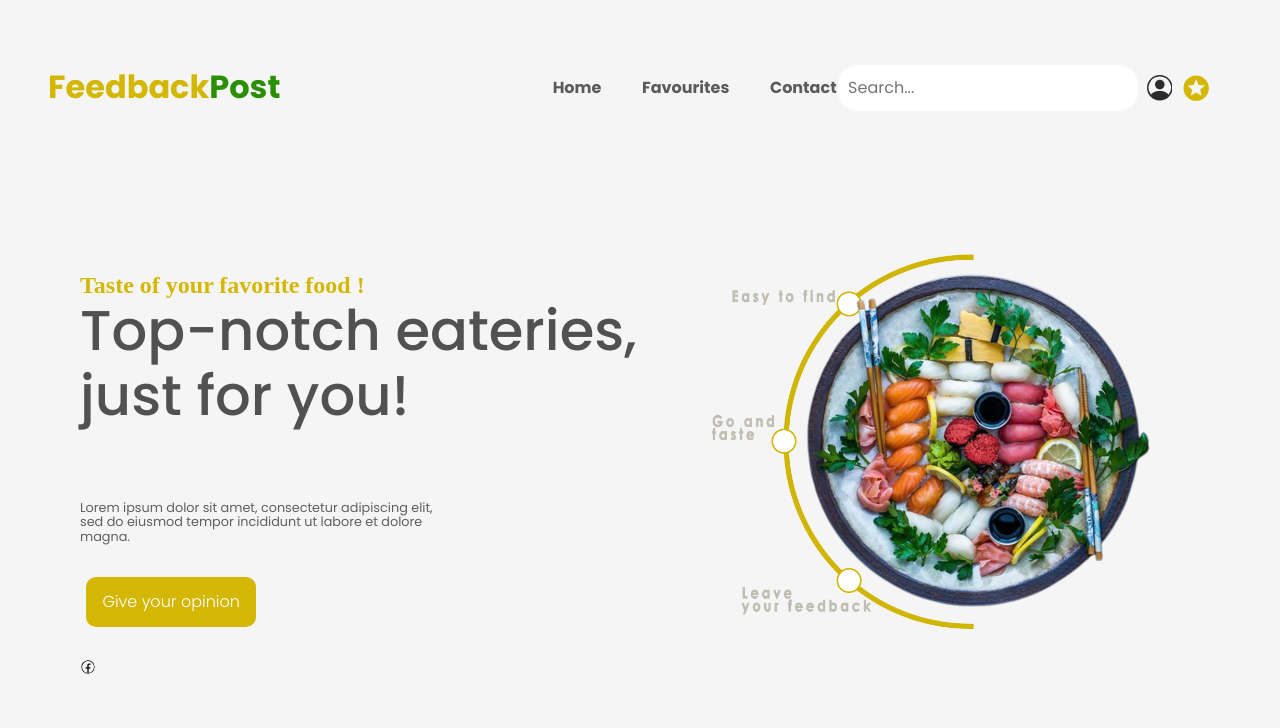
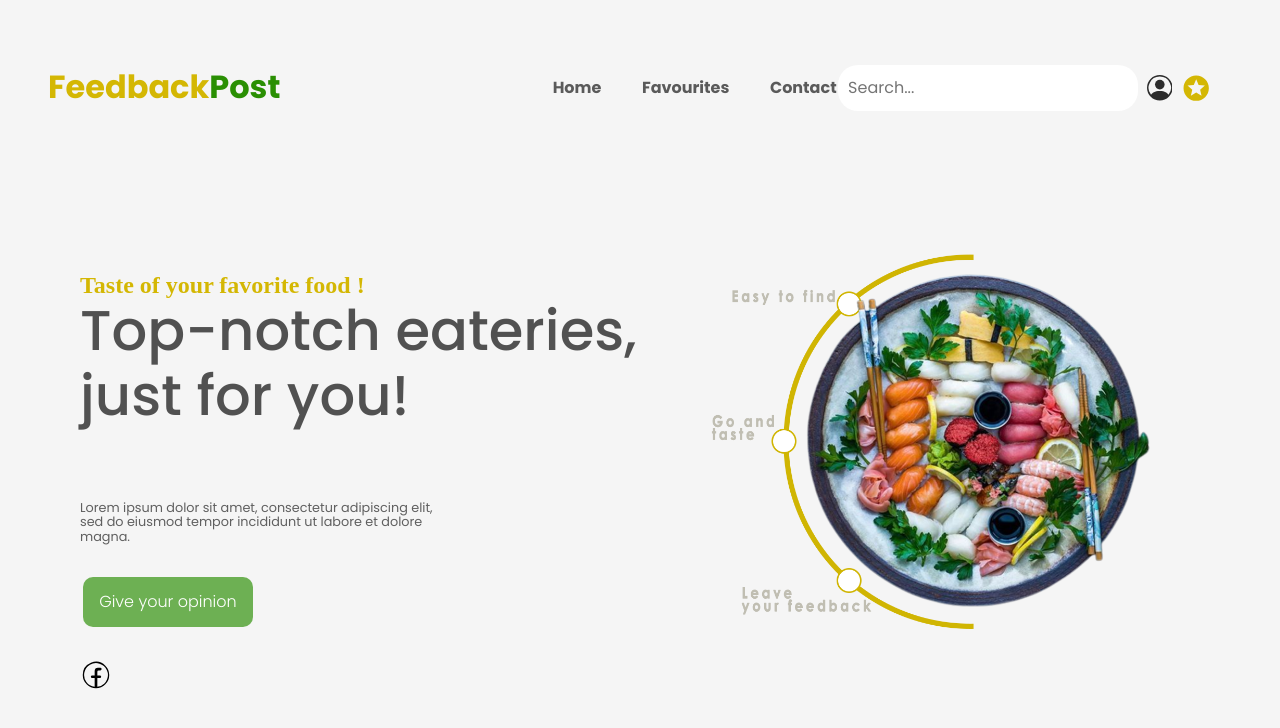
Before and after one commit to Moiso2001/FeedbackPost, a React (Vite) app: page / in a window 1280 px wide. Shown: the top 728 px of the page. Built offline with nearby package versions, Linux system fonts and the light colour scheme; some icons are missing; a web font is replaced by a local one.

Commit message:
My last CSS today

```diff
--- a/src/components/Home/Home.module.css
+++ b/src/components/Home/Home.module.css
@@ -37,11 +37,56 @@
     border: none;
     border-radius: 10px;
 
-    background-color: #D4B703;
+    background-color: #2b8f03aa;
     color: white;
 
     font-weight: 300;
 
     padding: 1em;
-    margin: 1.2em 0 2em 0.4em;
+    margin: 1.2em 0 2em 0.2em;
+
+    transition: background-color 0.3s ease;
 }
+
+.div_text button:hover{
+    background-color: #2b8f037c;
+}
+
+.div_social{
+    display: flex;
+
+    font-size: 2em;
+
+    gap: 10px;
+}
+
+.star_1{
+    position: absolute;
+
+    margin-left: 15em;
+
+    font-size: 2em;
+
+    color: rgba(0, 0, 0, 0.549);
+}
+
+.star_2{
+    position: absolute;
+
+    margin-left: 17em;
+    margin-top: -5em;
+    font-size: 1em;
+
+    color: rgba(0, 0, 0, 0.549);
+}
+
+.star_3{
+    position: absolute;
+
+    font-size: 1.5em;
+
+    margin-top: 21em;
+    margin-left: -5em;
+
+    color: rgba(0, 0, 0, 0.549);
+}
--- a/src/components/Home/Home.tsx
+++ b/src/components/Home/Home.tsx
@@ -1,6 +1,7 @@
 /* React Icons */
 import {CiFacebook} from "react-icons/ci" // Facebook
-import {PiInstagramLogoLight, PiTiktokLogoLight} from "react-icons/pi" // Instagram n Tiktok
+import {PiInstagramLogoLight, PiTiktokLogoLight, PiStarFourThin} from "react-icons/pi" // Instagram n Tiktok
+
 
 /* Images png */
 import homeImage from "../../assets/steps icon.png"
@@ -11,6 +12,9 @@ import s from './Home.module.css';
 export default function Home() {
   return (
     <div className={s.div_global}>
+      {/* Random Stars to decore */}
+      <PiStarFourThin className={s.star_1}/>
+
       <div className={s.div_text}>
         <h4>Taste of your favorite food !</h4>
         <h2>Top-notch eateries, just for you!</h2>
@@ -20,15 +24,17 @@ export default function Home() {
         </p>
         <button>Give your opinion</button>
 
-        <div>
+        <div className={s.div_social}>
           <CiFacebook/>
           <PiInstagramLogoLight/>
           <PiTiktokLogoLight/>
         </div>
+        <PiStarFourThin className={s.star_2}/>
       </div>
 
       <div>
         <img src={homeImage} alt='image of plate of food and steps'/>
+        <PiStarFourThin className={s.star_3}/>
       </div>
     </div>
   )
```
